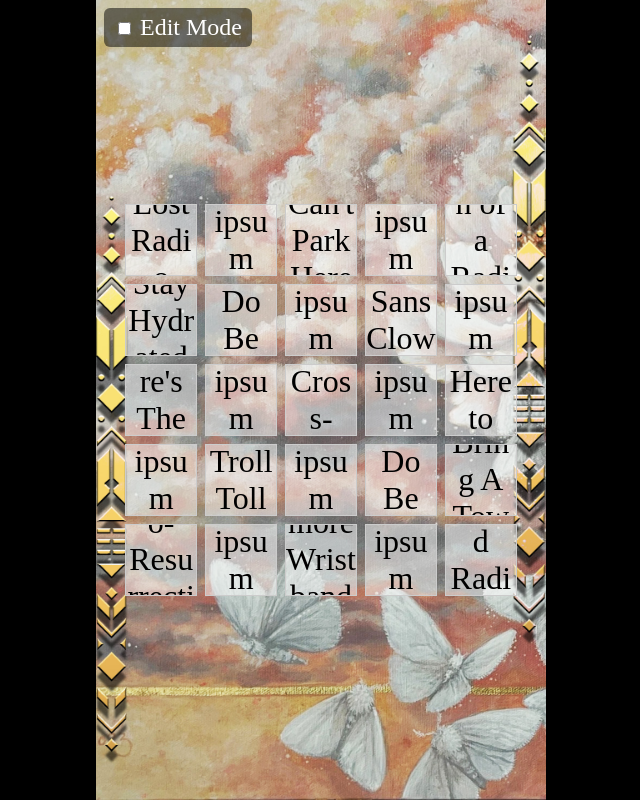
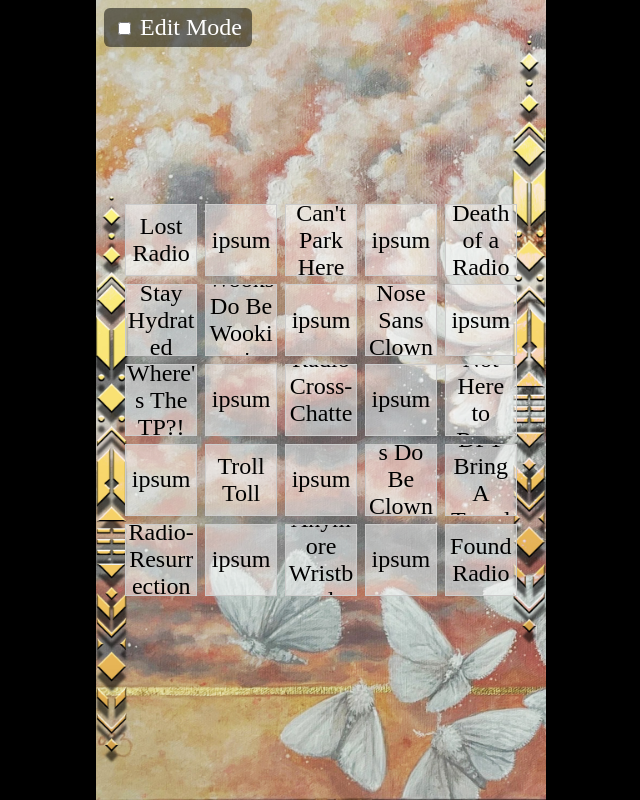
Before and after one commit to endless-iterations/imagine-bingo, a plain HTML site: page index.html in a window 1280 px wide. Shown: the whole page, without its empty margins (319-959 px from the left). Drawn offline with Linux system fonts and the light colour scheme.

Commit message:
Update styles.css
Font

```diff
--- a/styles.css
+++ b/styles.css
@@ -78,7 +78,7 @@ body {
   align-items: center;
   justify-content: center;
   text-align: center;
-  font-size: 4vmin;
+  font-size: 3vmin;
   word-break: break-word;
   background: rgba(255, 255, 255, 0.5);
   border: 1px solid #ccc;
```
